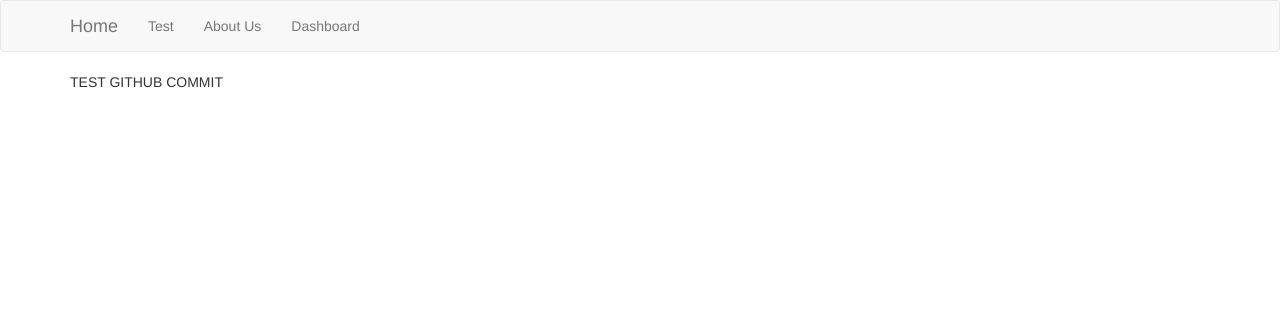
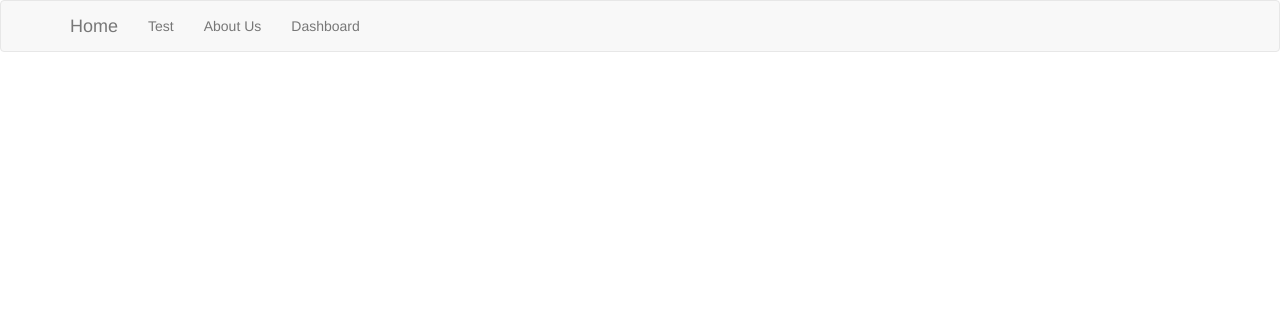
Before and after one commit to mainsailstudio/cis442dynauth, a PHP site: page / in a window 1280 px wide. Shown: the top 312 px of the page. Run offline with PHP 8.4, Linux system fonts and the light colour scheme; data that the repository does not hold is empty.

Commit message:
Another test commit

```diff
--- a/views/home/index.php
+++ b/views/home/index.php
@@ -8,7 +8,6 @@
                 }
             }
             ?>
-            <p>TEST GITHUB COMMIT</p>
         </div>
     </div>
 </div>
```
